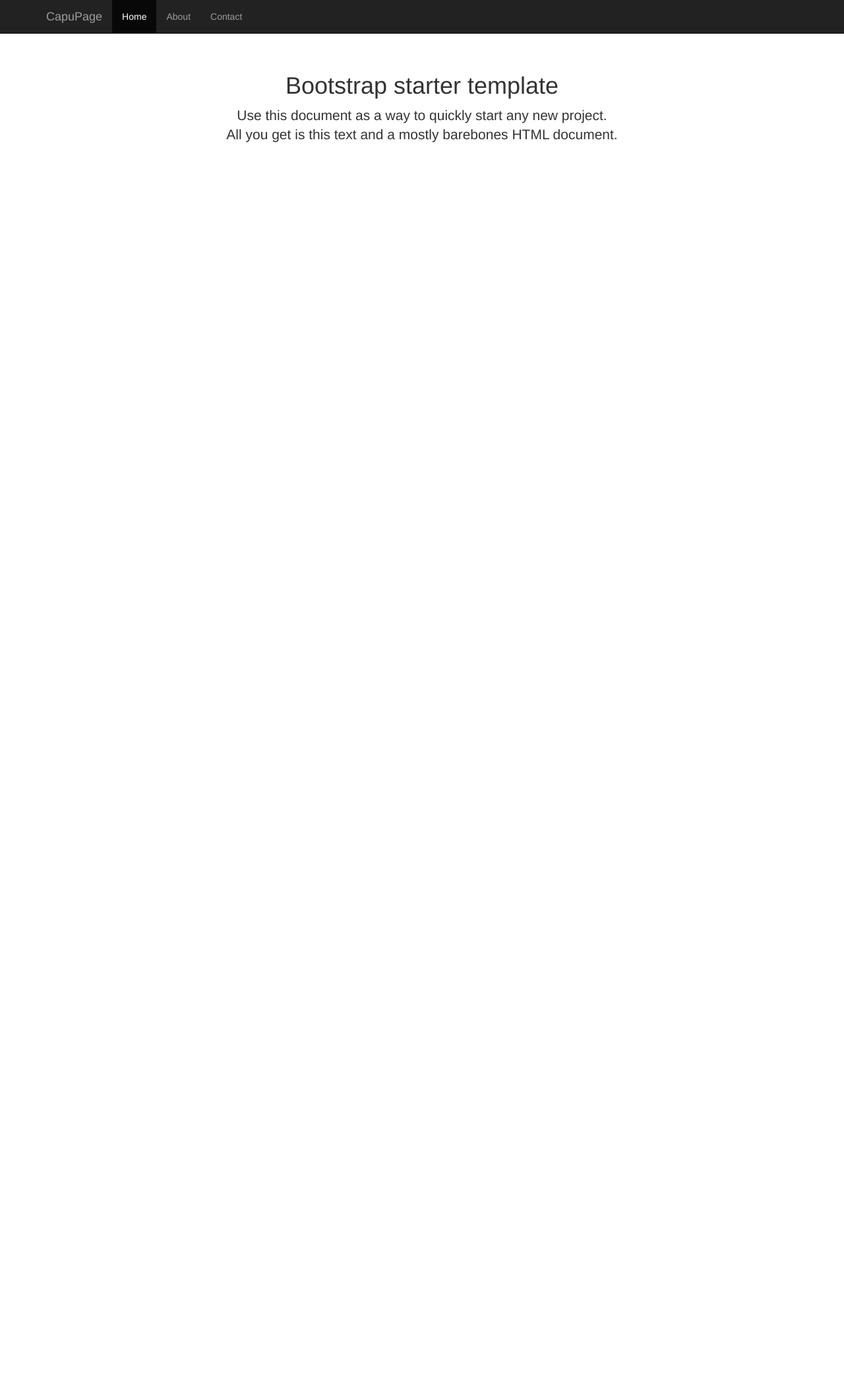
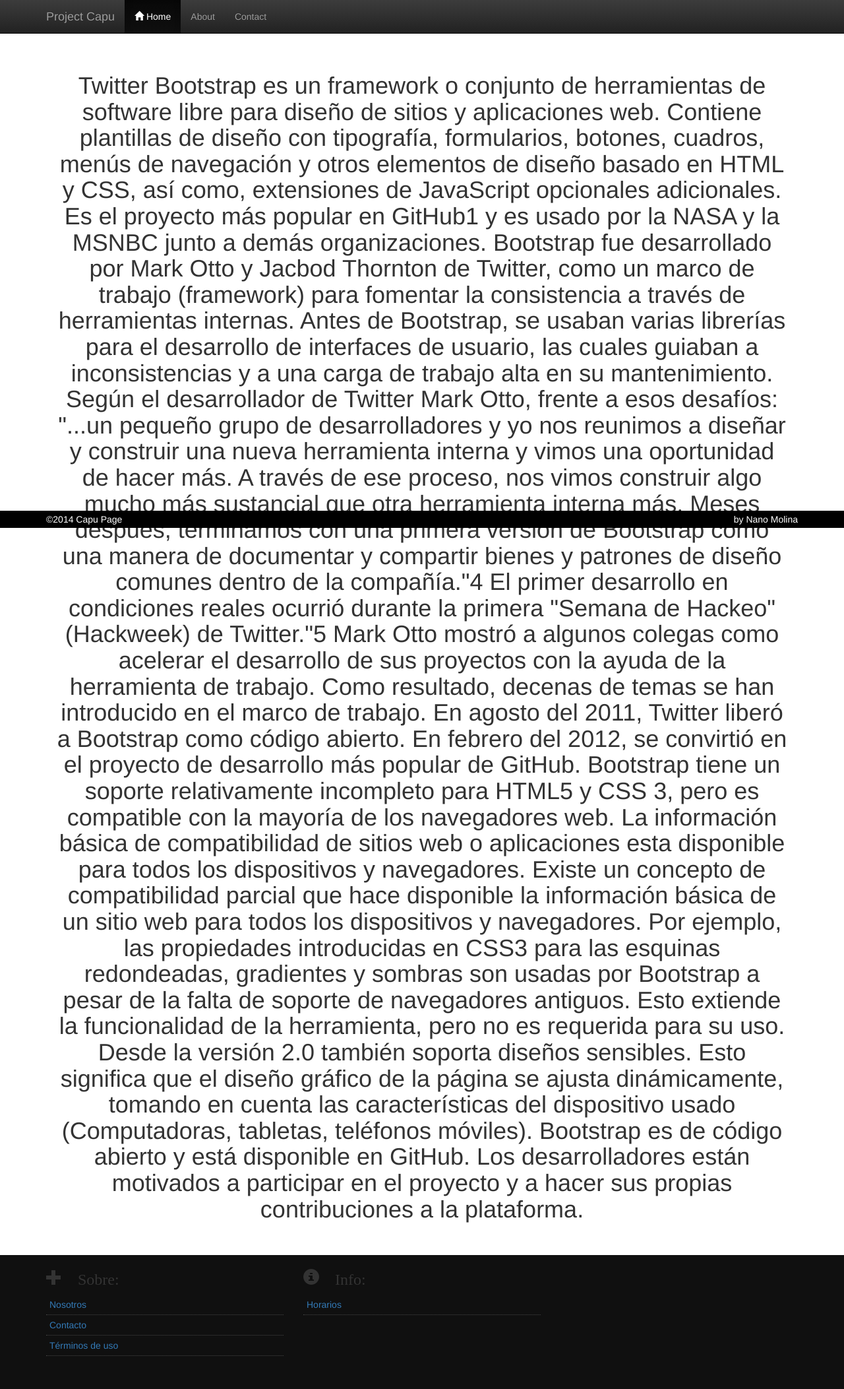
Before and after one commit to nanomolina/WebPage, a Django app: page / in a window 1280 px wide. Shown: the whole page at 66% size. Before the commit the page ends 216 px from the top, so only its background shows below. Run offline with Django 3.2, Linux system fonts and the light colour scheme; some libraries are stand-ins or nearby versions.

Commit message:
container + footer in template

```diff
--- a/src/CapuPage/static/base.css
+++ /dev/null
@@ -1,7 +0,0 @@
-body {
-  padding-top: 50px;
-}
-.starter-template {
-  padding: 40px 15px;
-  text-align: center;
-}
--- /dev/null
+++ b/src/CapuPage/static/css/base.css
@@ -0,0 +1,39 @@
+body {
+  padding-top: 50px;
+}
+
+.starter-template {
+  padding: 40px 15px;
+  text-align: center;
+}
+
+.footer {
+  position: relative;
+  bottom: 0;
+  right: 0;
+  width: 100%;
+  background-color: #101010;
+  padding-bottom: 40px;
+}
+
+.footnav ul {
+  list-style: outside none none;
+  padding-left: 0px;
+}
+
+.footnav li {
+  padding: 5px;
+  border-bottom: 1px dotted #444;
+}
+
+.footer-fixed {
+    color:#ffffff;
+    background: none repeat scroll 0 0 #000000;
+    padding: 3px 20px 3px 20px;
+    margin-top: 15px;
+    position: fixed;
+    width: 100%;
+    bottom: 0;
+    right: 0;
+    z-index: 6;
+}
--- a/src/CapuPage/templates/base.html
+++ b/src/CapuPage/templates/base.html
@@ -1,68 +1,106 @@
 <!DOCTYPE html>
-<html lang="en">
-  <head>
-    <meta charset="utf-8">
-    <meta http-equiv="X-UA-Compatible" content="IE=edge">
-    <meta name="viewport" content="width=device-width, initial-scale=1">
-    <meta name="description" content="">
-    <meta name="author" content="">
-    <link rel="icon" href="../../favicon.ico">
-
+<html lang="es">
+<head>
+    <meta charset="UTF-8">
+    <meta name="viewport" content="width=device-width, initial-scale=1.0">
+    <meta name="description" content="CapuWebPage">
+    <meta name="author" content="Nano Molina">
     <title>CapuPage 1.0</title>
-
-    <!-- Custom styles for this template -->
     {% load staticfiles %}
-    <link href="{% static 'base.css' %}" rel="stylesheet">
-
-    <!-- Bootstrap core CSS -->
+    <link rel="shortcut icon" href="{% static 'img/favicon.ico' %}" type="image/x-icon">
+    {% load staticfiles %}
+    <link rel="icon" href="{% static 'img/favicon.ico' %}" type="image/x-icon">
     {% load staticfiles %}
     <link href="{% static 'css/bootstrap.min.css' %}" rel="stylesheet">
+    {% load staticfiles %}
+    <link href="{% static 'css/bootstrap-theme.min.css' %}" rel="stylesheet">
+    {% load staticfiles %}
+    <link href="{% static 'css/base.css' %}" rel="stylesheet">
+    <!--[if IE]>
+    <script src="https://cdn.jsdelivr.net/html5shiv/3.7.2/html5shiv.min.js"></script>
+    <script src="https://cdn.jsdelivr.net/respond/1.4.2/respond.min.js"></script>
+    <![endif]-->
+</head>
 
-    <!-- HTML5 shim and Respond.js for IE8 support of HTML5 elements and media queries -->
-    <!--[if lt IE 9]>
-      <script src="https://oss.maxcdn.com/html5shiv/3.7.2/html5shiv.min.js"></script>
-      <script src="https://oss.maxcdn.com/respond/1.4.2/respond.min.js"></script>
-    <![endif]-->
-  </head>
-
-  <body>
-
+<body>
+    <!--Fixed inverse navbar-->
     <nav class="navbar navbar-inverse navbar-fixed-top" role="navigation">
       <div class="container">
         <div class="navbar-header">
-          <button type="button" class="navbar-toggle collapsed" data-toggle="collapse" data-target="#navbar" aria-expanded="false" aria-controls="navbar">
+          <button type="button" class="navbar-toggle" data-toggle="collapse" data-target=".navbar-collapse">
             <span class="sr-only">Toggle navigation</span>
             <span class="icon-bar"></span>
             <span class="icon-bar"></span>
             <span class="icon-bar"></span>
           </button>
-          <a class="navbar-brand" href="#">CapuPage</a>
+          <a class="navbar-brand" href="#">Project Capu</a>
         </div>
-        <div id="navbar" class="collapse navbar-collapse">
+
+        <div class="collapse navbar-collapse">
           <ul class="nav navbar-nav">
-            <li class="active"><a href="#">Home</a></li>
+            <li class="active">
+              <a href="#"><span class="glyphicon glyphicon-home" aria-hidden="true"></span>&nbsp;Home</a>
+            </li>
             <li><a href="#about">About</a></li>
             <li><a href="#contact">Contact</a></li>
           </ul>
-        </div><!--/.nav-collapse -->
+        </div><!--.nav-collapse -->
       </div>
     </nav>
 
+    <!--Begin page content-->
     <div class="container">
+      <div class="starter-template">
+        <h1>Twitter Bootstrap es un framework o conjunto de herramientas de software libre para diseño de sitios y aplicaciones web. Contiene plantillas de diseño con tipografía, formularios, botones, cuadros, menús de navegación y otros elementos de diseño basado en HTML y CSS, así como, extensiones de JavaScript opcionales adicionales.
 
-      <div class="starter-template">
-        <h1>Bootstrap starter template</h1>
-        <p class="lead">Use this document as a way to quickly start any new project.<br> All you get is this text and a mostly barebones HTML document.</p>
+Es el proyecto más popular en GitHub1 y es usado por la NASA y la MSNBC junto a demás organizaciones. Bootstrap fue desarrollado por Mark Otto y Jacbod Thornton de Twitter, como un marco de trabajo (framework) para fomentar la consistencia a través de herramientas internas. Antes de Bootstrap, se usaban varias librerías para el desarrollo de interfaces de usuario, las cuales guiaban a inconsistencias y a una carga de trabajo alta en su mantenimiento. Según el desarrollador de Twitter Mark Otto, frente a esos desafíos:
+
+    "...un pequeño grupo de desarrolladores y yo nos reunimos a diseñar y construir una nueva herramienta interna y vimos una oportunidad de hacer más. A través de ese proceso, nos vimos construir algo mucho más sustancial que otra herramienta interna más. Meses después, terminamos con una primera versión de Bootstrap como una manera de documentar y compartir bienes y patrones de diseño comunes dentro de la compañía."4
+
+El primer desarrollo en condiciones reales ocurrió durante la primera "Semana de Hackeo" (Hackweek) de Twitter."5 Mark Otto mostró a algunos colegas como acelerar el desarrollo de sus proyectos con la ayuda de la herramienta de trabajo. Como resultado, decenas de temas se han introducido en el marco de trabajo.
+
+En agosto del 2011, Twitter liberó a Bootstrap como código abierto. En febrero del 2012, se convirtió en el proyecto de desarrollo más popular de GitHub. Bootstrap tiene un soporte relativamente incompleto para HTML5 y CSS 3, pero es compatible con la mayoría de los navegadores web. La información básica de compatibilidad de sitios web o aplicaciones esta disponible para todos los dispositivos y navegadores. Existe un concepto de compatibilidad parcial que hace disponible la información básica de un sitio web para todos los dispositivos y navegadores. Por ejemplo, las propiedades introducidas en CSS3 para las esquinas redondeadas, gradientes y sombras son usadas por Bootstrap a pesar de la falta de soporte de navegadores antiguos. Esto extiende la funcionalidad de la herramienta, pero no es requerida para su uso.
+
+Desde la versión 2.0 también soporta diseños sensibles. Esto significa que el diseño gráfico de la página se ajusta dinámicamente, tomando en cuenta las características del dispositivo usado (Computadoras, tabletas, teléfonos móviles).
+
+Bootstrap es de código abierto y está disponible en GitHub. Los desarrolladores están motivados a participar en el proyecto y a hacer sus propias contribuciones a la plataforma.</h1>
       </div>
+    </div>
 
-    </div><!-- /.container -->
+    <!--Begin page footer-->
+    <footer class="footer">
+      <div class="container">
+        <div class="row">
+          <div class="col-xs-6 col-md-4 footnav">
+            <h3><span class="glyphicon glyphicon-plus" aria-hidden="true">&nbsp;Sobre:</span></h3>
+            <ul class="">
+              <li class=""><a href="#">Nosotros</a></li>
+              <li class=""><a href="#">Contacto</a></li>
+              <li class=""><a href="#">T&eacute;rminos de uso</a></li>
+            </ul>
+          </div>
+          <div class="col-xs-6 col-md-4 footnav">
+            <h3><span class="glyphicon glyphicon-info-sign" aria-hidden="true">&nbsp;Info:</span></h3>
+            <ul class="">
+              <li class=""><a href="#">Horarios</a></li>
+            </ul>
+          </div>
+        </div>
+      </div>
+    </footer>
 
+    <!--Footer fixed-->
+    <section class="footer-fixed">
+      <div class="container">
+        <div class="row">
+          <div class="col-md-6 column">&copy;2014 Capu Page</div> <!-- /.col-md-6 -->
+          <div class="col-md-6 column"><span style="float:right;">by Nano Molina</span></div><!-- /.col-md-6 -->
+        </div><!-- /.row -->
+      </div>
+    </section>
 
-    <!-- Bootstrap core JavaScript
-    ================================================== -->
-    <!-- Placed at the end of the document so the pages load faster -->
     <script src="https://ajax.googleapis.com/ajax/libs/jquery/1.11.1/jquery.min.js"></script>
     {% load staticfiles %}
     <script src="{% static 'js/bootstrap.min.js' %}"></script>
-  </body>
+</body>
 </html>
```
Also changed, not shown: src/CapuPage/apps/core/templates/core/home.html (line endings or trailing spaces), src/CapuPage/static/img/favicon.ico (added), src/CapuPage/static/img/jc1.png (added).
